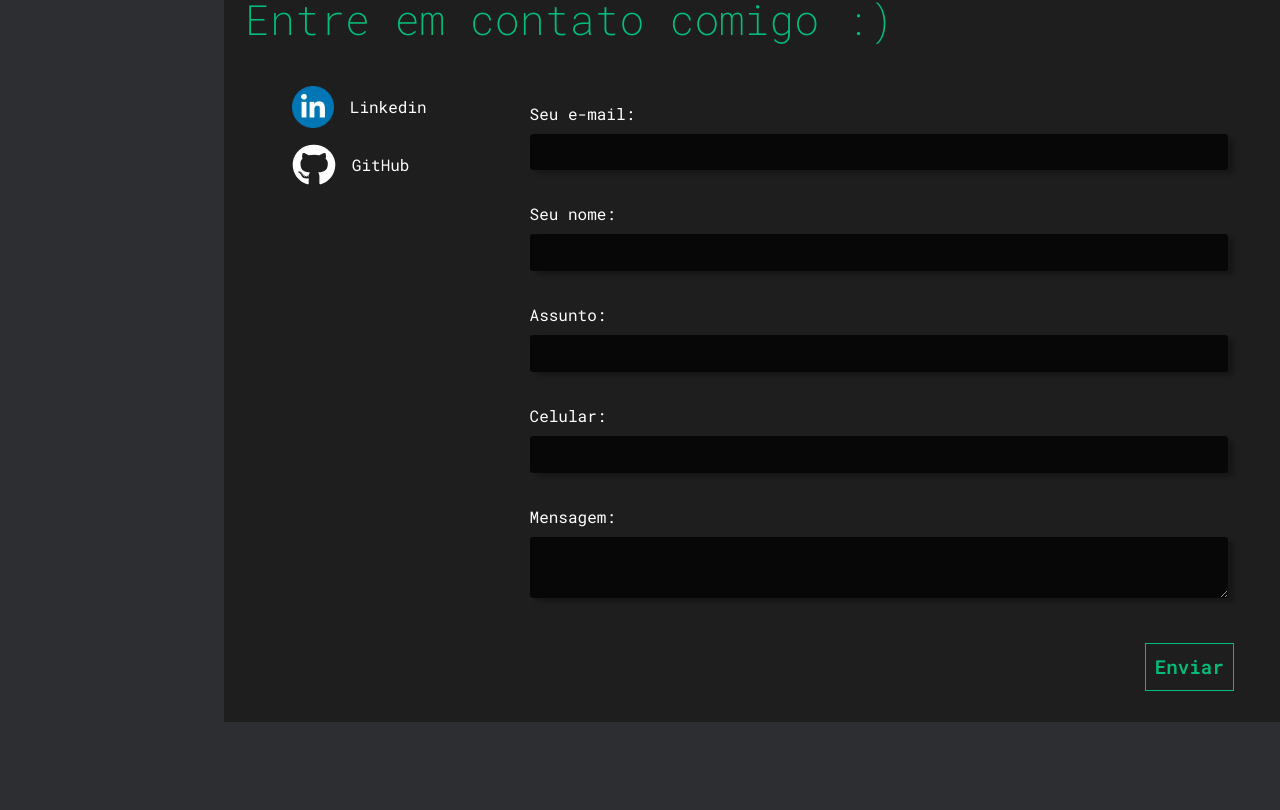
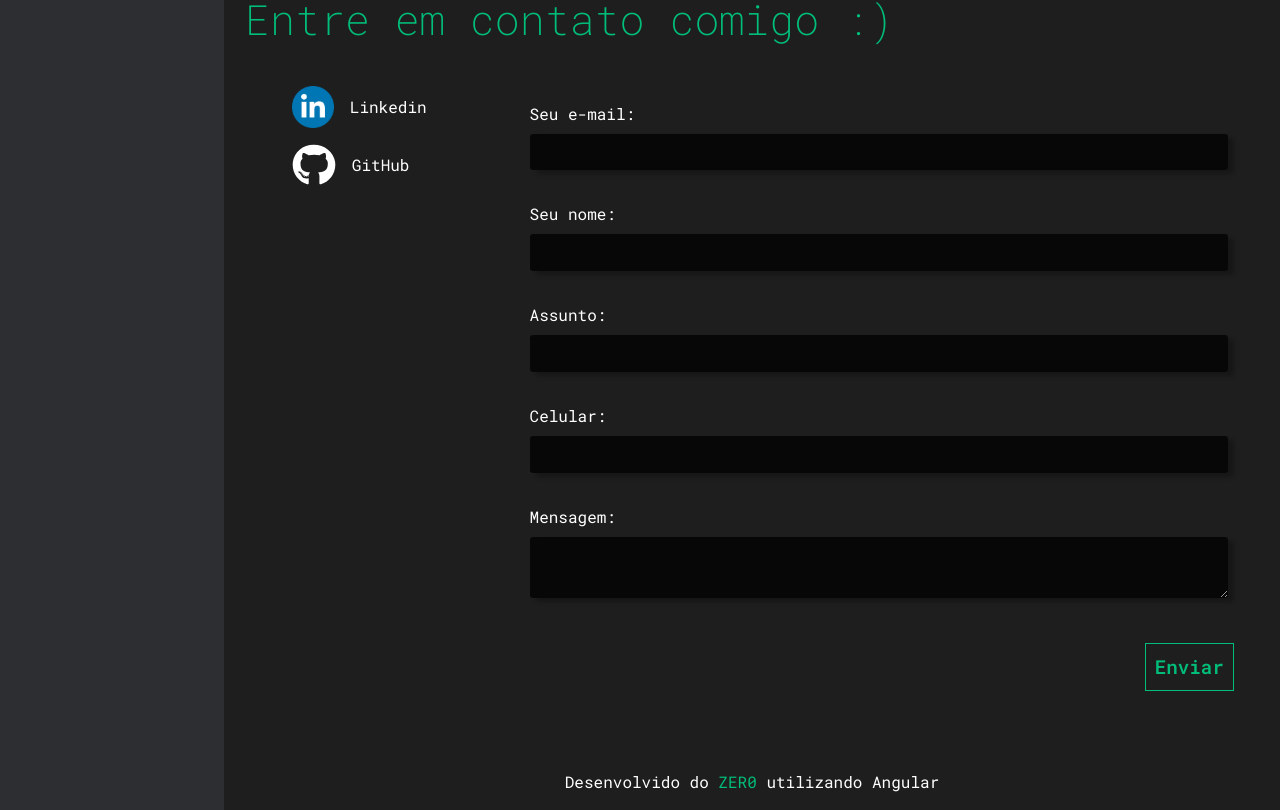
Before and after one commit to luccasdev/luccasdev.github.io, an Angular app: page / in a window 1280 px wide. Shown: the part 3904-4714 px from the top of the page. Before the commit the page ends 4626 px from the top, so only its background shows below. Built offline with nearby package versions, Linux system fonts and the light colour scheme; no server answers.

Commit message:
Creating footer

```diff
--- a/src/app/app.component.html
+++ b/src/app/app.component.html
@@ -9,4 +9,7 @@
   <app-projects></app-projects>
 
   <app-contact></app-contact>
+  <div class="footer">
+    <p>Desenvolvido do <span>ZER0</span> utilizando Angular</p>
+  </div>
 </div>
--- a/src/app/app.component.scss
+++ b/src/app/app.component.scss
@@ -2,6 +2,15 @@
 
 .content {
   margin-left: $lateral-bar-width;
+}
+
+.footer {
+  padding: 3em 1em 1em;
+  text-align: center;
+  background-color: #1E1E1E;
+  span {
+    color: $primary-color;
+  }
 }
 
 @media screen and (max-width: $max-width-to-mobile-view) {
```
